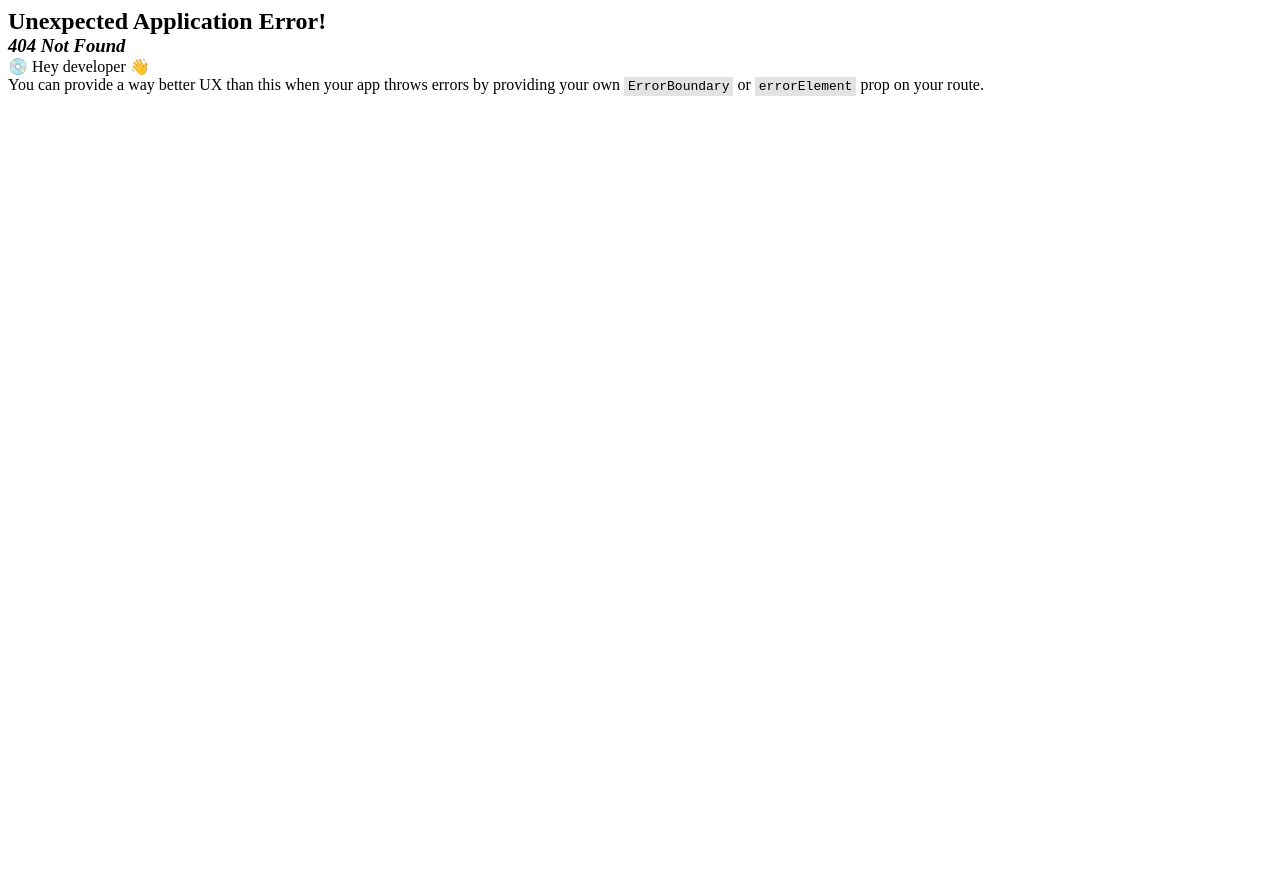
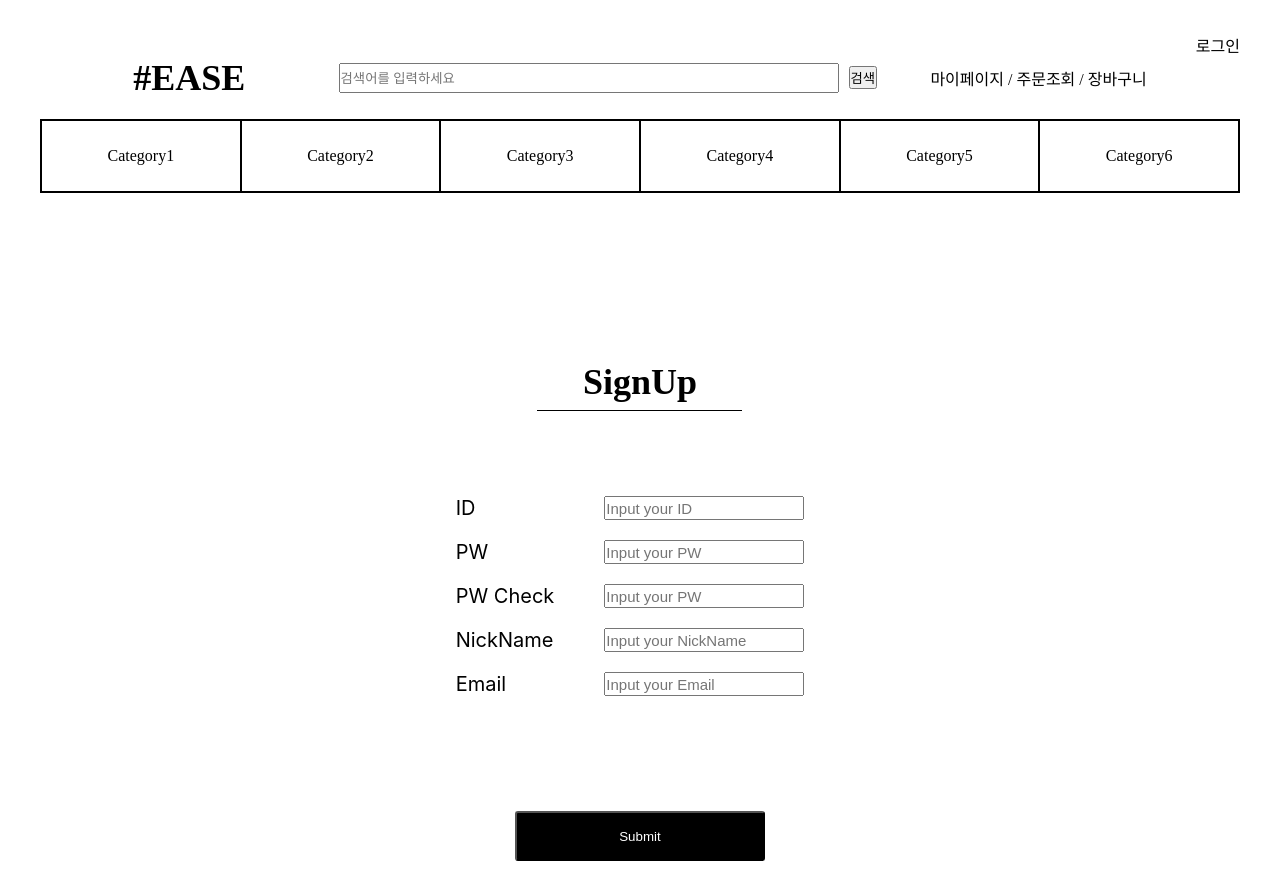
Before and after one commit to SoftwareEngineeringYU/SoftwareEngineering-FE, a React (Create React App) app: page /signup in a window 1280 px wide. Before the commit this address had no page. Before the commit the page ends 800 px from the top, so only its background shows below. Built offline with nearby package versions, Linux system fonts and the light colour scheme.

Commit message:
[Feature] SignUp page

```diff
--- a/src/App.js
+++ b/src/App.js
@@ -4,7 +4,7 @@ import { createBrowserRouter, RouterProvider } from "react-router-dom";
 import Wrapper from "pages/Wrapper";
 import { Home } from "pages/home/Home";
 import Category from "pages/Category";
-import {SignIn, SignUp} from "pages/auth";
+import { SignIn, SignUp } from "pages/auth";
 import { MyPage, MyReviews, OrderHistory, EditInfo } from "pages/mypage";
 import sampleProductlist from "assets/sampleProductList.json";
 
@@ -20,6 +20,10 @@ const router = createBrowserRouter([
       {
         path: "signin",
         element: <SignIn />,
+      },
+      {
+        path: "signup",
+        element: <SignUp />,
       },
       {
         path: "category",
--- a/src/pages/auth/SignIn.js
+++ b/src/pages/auth/SignIn.js
@@ -1,14 +1,14 @@
 import StyledSignIn from "styles/pages/auth/StyledSignIn";
 import { useNavigate } from "react-router-dom";
 
+const SignIn = () => {
+  const navigate = useNavigate();
 
-const SignIn = () => {
-    const navigate = useNavigate();
+  const navigateToSignUp = () => {
+    navigate("/signUp");
+  };
 
-    const navigateToSignUp = () => {
-      navigate("/signUp");
-    };
-    return (
+  return (
     <StyledSignIn>
       <div className="signInWrapper">
         <div className="signInBox">
--- a/src/pages/auth/SignUp.js
+++ b/src/pages/auth/SignUp.js
@@ -1,8 +1,35 @@
+import StyledSignUp from "styles/pages/auth/StyledSignUp";
+
 const SignUp = () => {
   return (
-    <div>
-      <h1>SignUp</h1>
-    </div>
+    <StyledSignUp>
+      <div className="signUpWrapper">
+        <div className="signUpBox">
+          <h1 className="title">SignUp</h1>
+          <form className="signUpForm">
+            <div className="fieldContainer">
+              <div className="textContainer">
+                <span className="text">ID</span>
+                <span className="text">PW</span>
+                <span className="text">PW Check</span>
+                <span className="text">NickName</span>
+                <span className="text">Email</span>
+              </div>
+              <div className="inputContainer">
+                <input type="text" placeholder="Input your ID" />
+                <input type="password" placeholder="Input your PW" />
+                <input type="password" placeholder="Input your PW" />
+                <input type="text" placeholder="Input your NickName" />
+                <input type="email" placeholder="Input your Email" />
+              </div>
+            </div>
+            <button type="submit" className="submitBtn">
+              Submit
+            </button>
+          </form>
+        </div>
+      </div>
+    </StyledSignUp>
   );
 };
 
--- /dev/null
+++ b/src/styles/pages/auth/StyledSignUp.js
@@ -0,0 +1,85 @@
+import styled from "styled-components";
+
+const StyledSignUp = styled.div`
+  display: flex;
+  justify-content: center;
+  margin-top: 143px;
+
+  .signUpWrapper {
+    width: 1200px;
+    display: flex;
+    justify-content: center;
+  }
+  .signUpBox {
+    display: flex;
+    flex-direction: column;
+    justify-content: center;
+    align-items: center;
+  }
+  .title {
+    width: 205px;
+    height: 50px;
+    font-size: 36px;
+    font-weight: bold;
+    margin-bottom: 85px;
+    border-bottom: solid 1px;
+    text-align: center;
+  }
+  .signUpForm {
+    display: flex;
+    flex-direction: column;
+    align-items: center;
+  }
+  .fieldContainer {
+    display: flex;
+    flex-direction: row;
+    justify-content: space-between;
+    margin-bottom: 20px;
+    color: #000;
+    font-family: Inter;
+    font-size: 20px;
+    font-style: normal;
+    font-weight: 400;
+    line-height: normal;
+  }
+  .textContainer {
+    display: flex;
+    flex-direction: column;
+    justify-content: space-between;
+    margin-right: 50px;
+  }
+  .text {
+    color: #000;
+    font-family: Inter;
+    font-size: 20px;
+    font-style: normal;
+    font-weight: 400;
+    line-height: normal;
+    margin-bottom: 20px;
+  }
+  .inputContainer {
+    display: flex;
+    flex-direction: column;
+    justify-content: space-between;
+    margin-right: 20px;
+  }
+  input {
+    fill: #f4f4f4;
+    stroke-width: 1px;
+    stroke: #000;
+    margin-bottom: 20px;
+    width: 200px;
+    height: 24px;
+    flex-shrink: 0;
+    font-size: 15px;
+  }
+  .submitBtn {
+    width: 250px;
+    height: 50px;
+    border-radius: 3px;
+    background: #000;
+    color: white;
+    margin-top: 75px;
+  }
+`;
+export default StyledSignUp;
```
